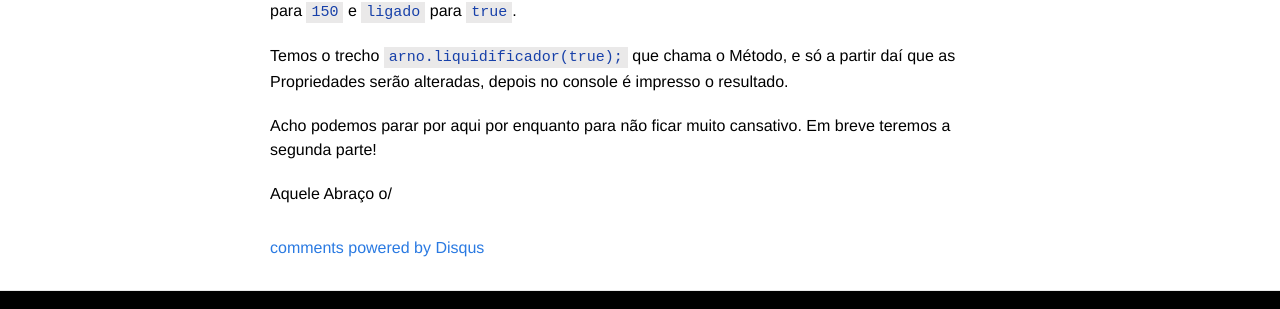
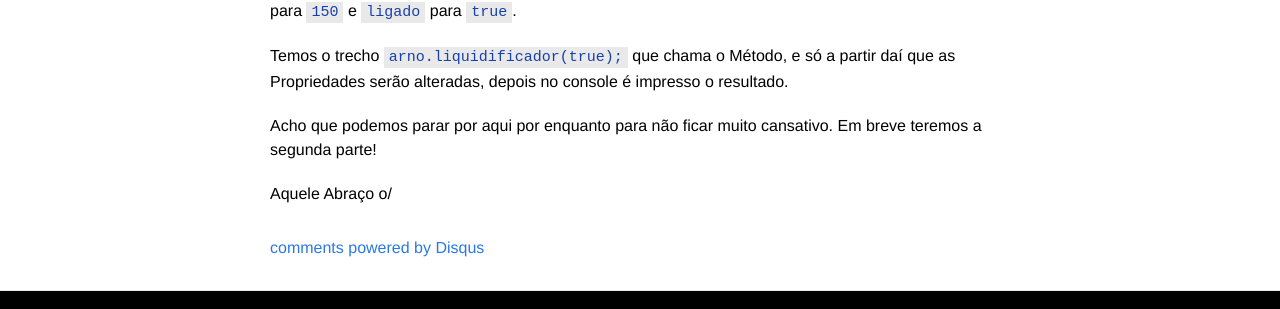
Before and after one commit to igorapa/igorapa.github.io, a Jekyll site: the page built from _posts/2015-01-11-objetos-javascript-part1.markdown, in a window 1280 px wide and 900 px high, scrolled down 4187 px. Shown: the part 470-779 px from the top of the window. Built offline with Jekyll 4.4.1, drawn with Linux system fonts in a browser that asks for light colours; nearby versions of some CDN libraries; comment, search, counter and statistics services are not loaded; some of the changed text lies outside the part shown.

Commit message:
adjustment in the post obj js part1

```diff
--- a/_posts/2015-01-11-objetos-javascript-part1.markdown
+++ b/_posts/2015-01-11-objetos-javascript-part1.markdown
@@ -32,7 +32,7 @@
 
 Diferentes de Array que usa colchete `[]`, Objeto usa chave `{}`. Dentro dessa chave temos as informações que são conhecidas como Propriedades.
 
-MAAAASSSSSSSSSSSSSSSS, com `{}` é a forma de criar Objetos chamada de __notação literal de objeto__
+MAAAASSSSSSSSSSSSSSSS, com `{}` é a forma de criar Objetos chamada de __notação literal de objeto__, continue que mais para frente tu irá entender melhor.
 
 ##Propriedades o que são?
 
@@ -161,6 +161,6 @@
 
 Temos o trecho `arno.liquidificador(true);` que chama o Método, e só a partir daí que as Propriedades serão alteradas, depois no console é impresso o resultado.
 
-Acho podemos parar por aqui por enquanto para não ficar muito cansativo. Em breve teremos a segunda parte!
+Acho que podemos parar por aqui por enquanto para não ficar muito cansativo. Em breve teremos a segunda parte!
 
 Aquele Abraço o/
```
Also changed, not shown: other parts of _posts/2015-01-11-objetos-javascript-part1.markdown (+1 -1 lines).
